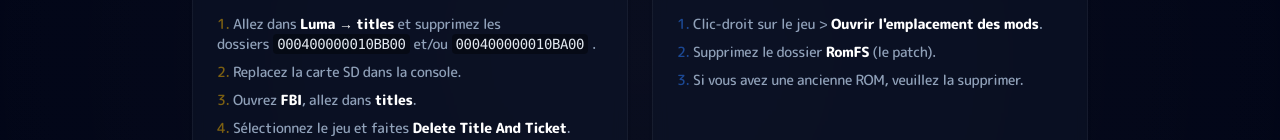
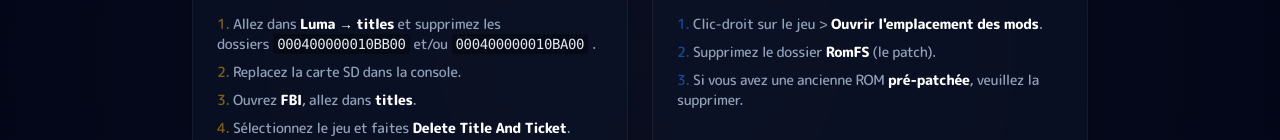
Before and after one commit to Stellar-Project/iegogalaxy.fr, a React (Vite) app in the folder frontend/: page /tutoriel in a window 1280 px wide. Shown: the part 812-952 px from the top of the page. Built offline with nearby package versions, Linux system fonts and the light colour scheme.

Commit message:
modification mineure sur le tutoriel

```diff
--- a/frontend/src/pages/Tutorial.tsx
+++ b/frontend/src/pages/Tutorial.tsx
@@ -166,7 +166,8 @@
                       Supprimez le dossier <b>RomFS</b> (le patch).
                     </li>
                     <li>
-                      Si vous avez une ancienne ROM, veuillez la supprimer.
+                      Si vous avez une ancienne ROM <strong>pré-patchée</strong>
+                      , veuillez la supprimer.
                     </li>
                   </ol>
                 </CardContent>
```
